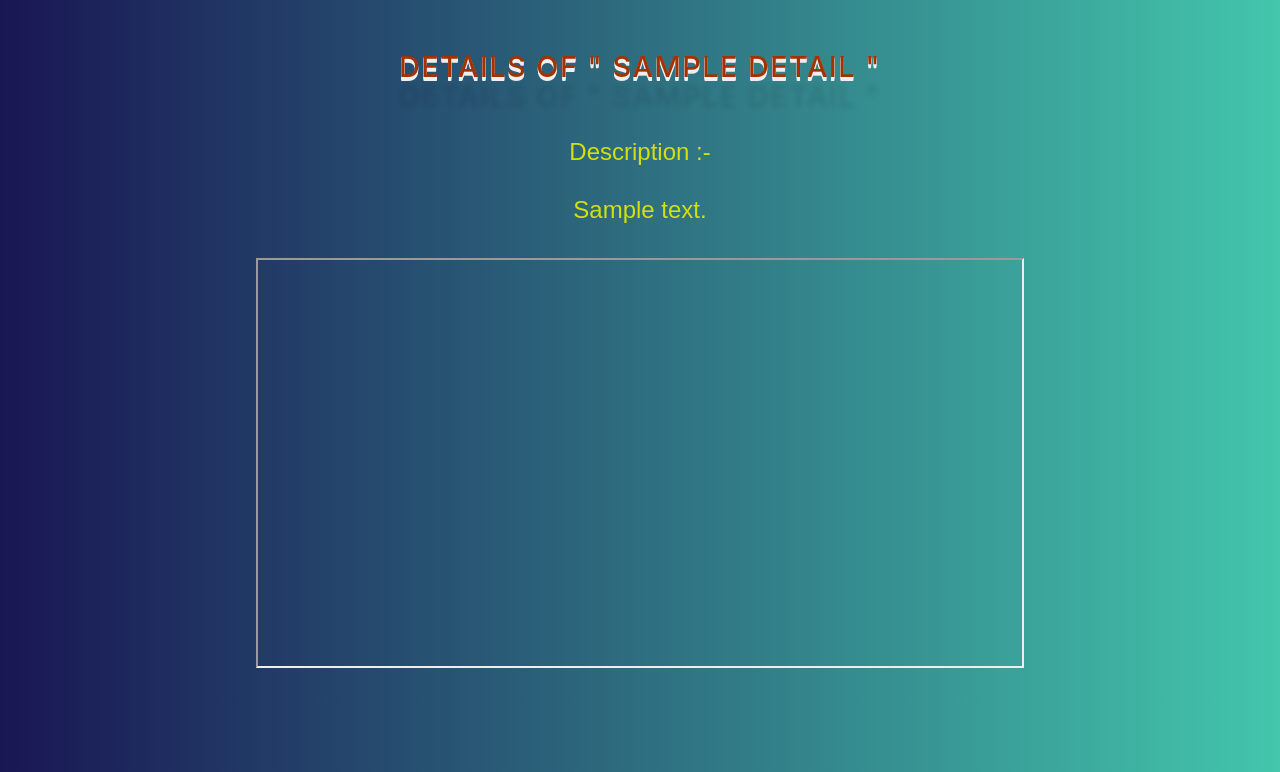
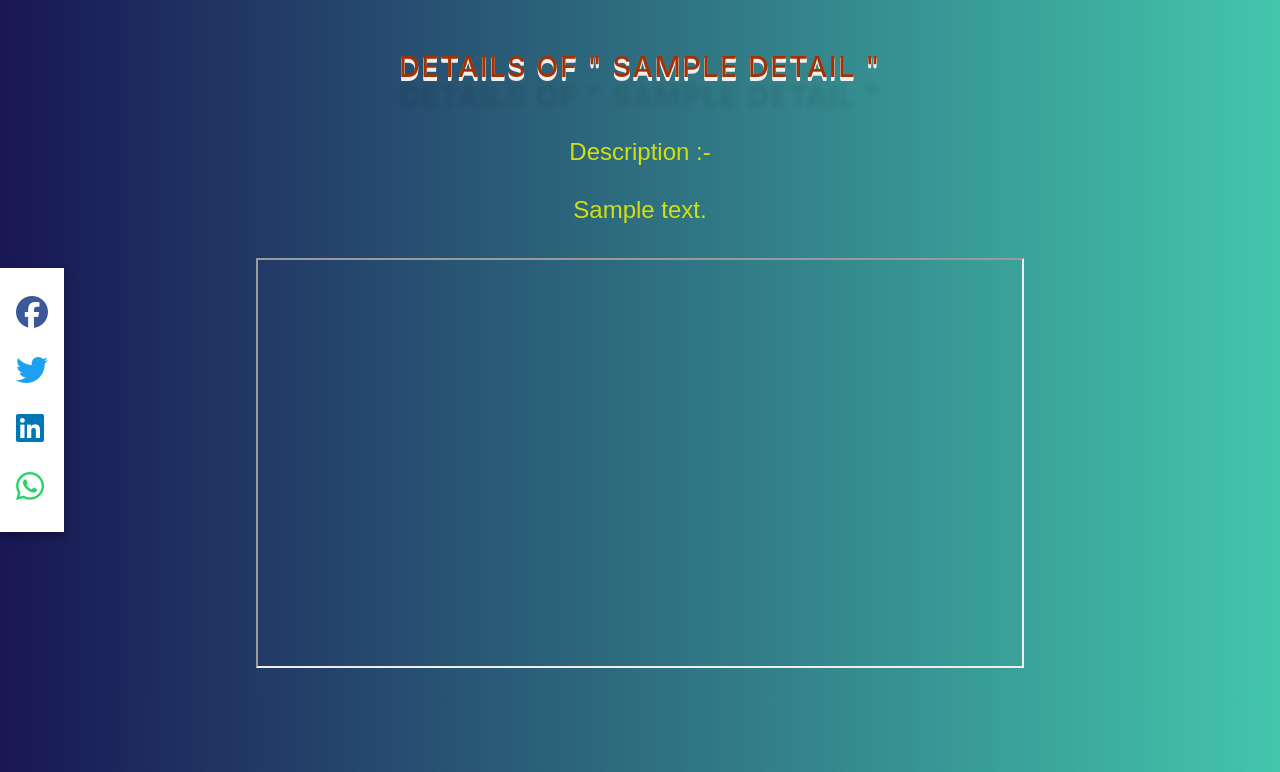
Before and after one commit to piyush-pandit/Search-Movie-Trailer-, a Django app: template templates/details.html in a window 1280 px wide. Shown: the top 772 px of the page. Run offline with Django 3.2, Linux system fonts and the light colour scheme; the template is opened without the code that fills it: most values are stand-ins (such as "Sample title", 1, 10 or a date in 2020); some libraries are stand-ins or nearby versions.

Commit message:
updated file

```diff
--- a/search_movies/views.py
+++ b/search_movies/views.py
@@ -49,7 +49,7 @@ def youtubeTrailer(request,imdb):
     context = {}
     print(type(imdb),imdb)
 
-    url = setting.RAPID_API_BASE_BY_ID
+    url = settings.RAPID_API_BASE_BY_ID
 
     querystring = {"type":"get-movie-details","imdb":imdb }
 
--- a/static/styles.css
+++ b/static/styles.css
@@ -85,3 +85,46 @@ footer p {
     width : auto;
 
 }
+
+/* share button  */
+
+.share_btn {
+    background: #fff;
+    display: flex;
+    flex-direction: column;
+    padding: 16px;
+    box-shadow: 0 4px 8px rgba(0, 0, 0, 0.3);
+    position: fixed;
+    top: 50%;
+    transform: translateY(-50%);
+}
+
+.share_btn a i {
+    font-size: 32px;
+}
+
+.share_btn a {
+    margin: 12px 0;
+    transition: 500ms;
+}
+
+.share_btn a:hover {
+    transform: scale(1.2);
+}
+
+.share_btn .fa-facebook {
+    color: #3b5998;
+}
+
+.share_btn .fa-twitter {
+    color: #1da1f2;
+}
+
+.share_btn .fa-linkedin {
+    color: #0077b5;
+}
+
+
+.share_btn .fa-whatsapp {
+    color: #25d366;
+}
--- a/templates/details.html
+++ b/templates/details.html
@@ -10,4 +10,23 @@
 </div>
 
 
+<div class="share_btn" >
+    <a href="{{ trailerUrl }}" class="facebook-btn" >
+        <i class="fab fa-facebook"></i>
+    </a>
+
+    <a href="{{ trailerUrl }}" class="twitter-btn">
+        <i class="fab fa-twitter"></i>
+    </a>
+
+    <a href="{{ trailerUrl }}" class="linkedin-btn">
+        <i class="fab fa-linkedin"></i>
+    </a>
+
+    <a href="{{ trailerUrl }}" class="whatsapp-btn" value="xyz">
+        <i class="fab fa-whatsapp"></i>
+    </a>
+</div>
+
+
 {% endblock %}
--- a/templates/find.html
+++ b/templates/find.html
@@ -54,4 +54,5 @@
 
 
 
+
 {% endblock %}
--- a/templates/index.html
+++ b/templates/index.html
@@ -17,6 +17,8 @@
     {% block content %}
 
     {% endblock %}
+    <script src= "{% static 'main.js' %}"></script>
+    <script src="https://kit.fontawesome.com/90a6b9f9c1.js" crossorigin="anonymous"></script>
     <script src="https://code.jquery.com/jquery-3.2.1.slim.min.js" integrity="sha384-KJ3o2DKtIkvYIK3UENzmM7KCkRr/rE9/Qpg6aAZGJwFDMVNA/GpGFF93hXpG5KkN" crossorigin="anonymous"></script>
     <script src="https://cdnjs.cloudflare.com/ajax/libs/popper.js/1.12.9/umd/popper.min.js" integrity="sha384-ApNbgh9B+Y1QKtv3Rn7W3mgPxhU9K/ScQsAP7hUibX39j7fakFPskvXusvfa0b4Q" crossorigin="anonymous"></script>
     <script src="https://maxcdn.bootstrapcdn.com/bootstrap/4.0.0/js/bootstrap.min.js" integrity="sha384-JZR6Spejh4U02d8jOt6vLEHfe/JQGiRRSQQxSfFWpi1MquVdAyjUar5+76PVCmYl" crossorigin="anonymous"></script>
```
Also changed, not shown: static/main.js (added, +44 -0 lines).
